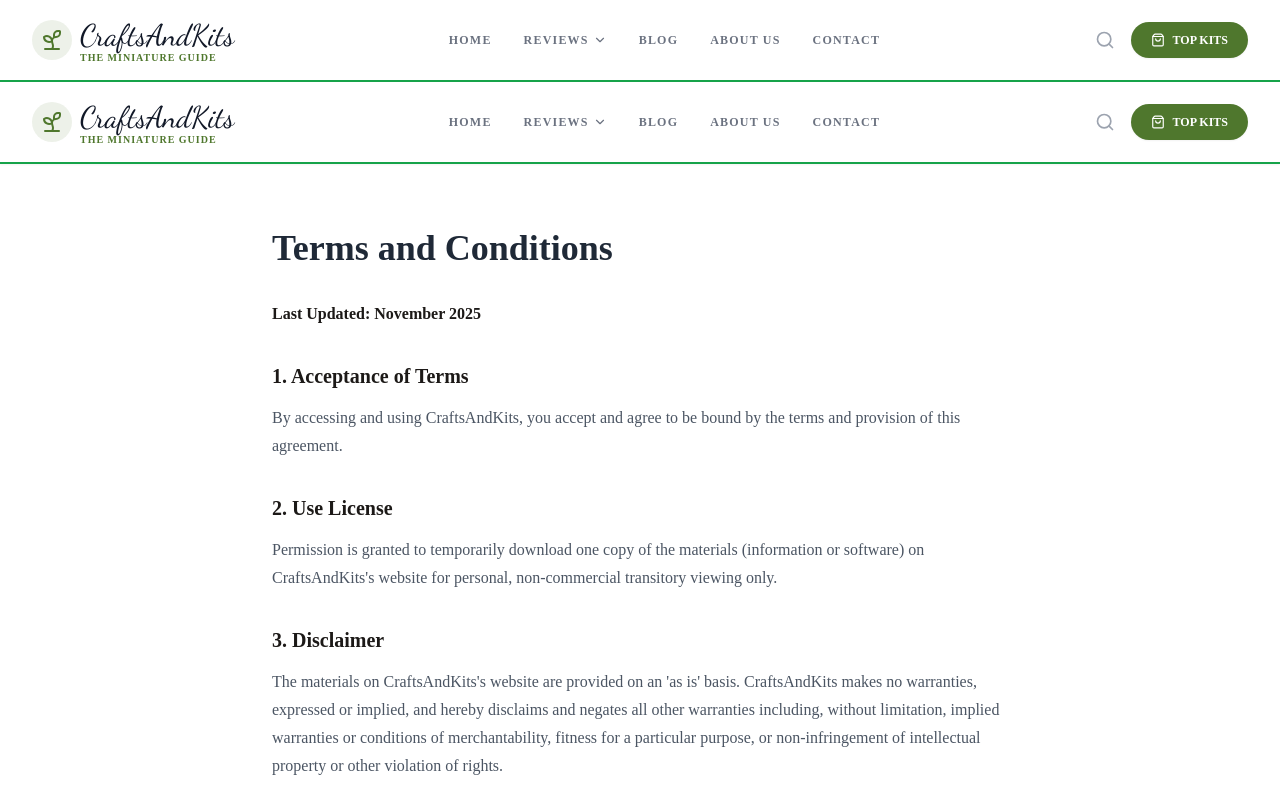
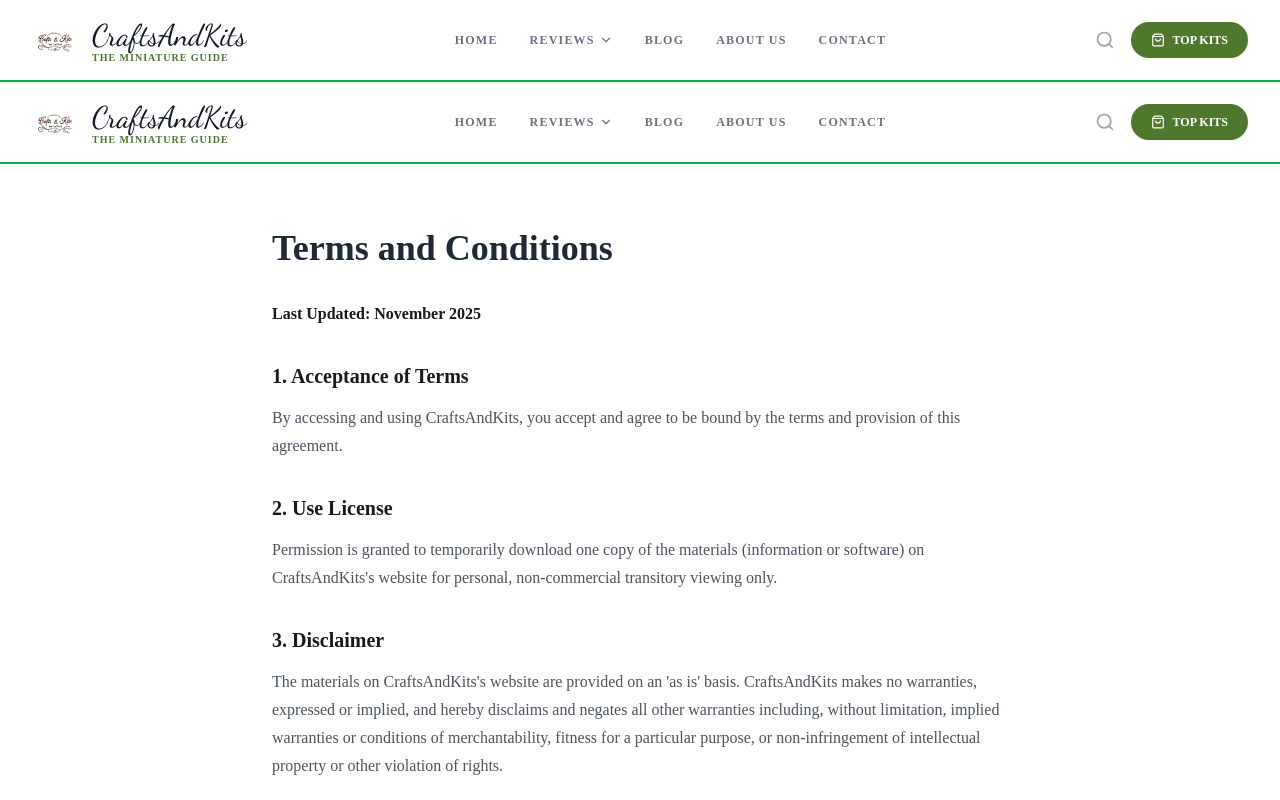
Before and after one commit to checktocart-hue/crafts-website, a Next.js app: page /terms in a window 1280 px wide. Shown: the top 800 px of the page. Built offline with nearby package versions, Linux system fonts and the light colour scheme.

Commit message:
Add logo to header

```diff
--- a/app/components/Header.tsx
+++ b/app/components/Header.tsx
@@ -1,24 +1,33 @@
 "use client";
 
 import Link from 'next/link';
+import Image from 'next/image'; // Import Image component
 import { useState } from 'react';
-import { Sprout, Search, Menu, ShoppingBag, ChevronDown, X } from 'lucide-react';
+import { Search, Menu, ShoppingBag, ChevronDown, X } from 'lucide-react';
 
 export default function Header() {
   const [isMobileMenuOpen, setIsMobileMenuOpen] = useState(false);
   const [isReviewsOpen, setIsReviewsOpen] = useState(false);
 
   return (
-    // UPDATED: Added 'border-b-2 border-green-600' for the colored separator line
     <nav className="bg-white sticky top-0 z-50 border-b-2 border-green-600 font-sans shadow-sm">
       <div className="max-w-7xl mx-auto px-4 sm:px-6 lg:px-8">
         <div className="flex justify-between h-20 items-center">
 
-          {/* LOGO */}
-          <Link href="/" className="flex items-center gap-2 group z-50">
-            <div className="bg-primary/10 p-2 rounded-full group-hover:bg-primary group-hover:text-white transition-colors duration-300">
-              <Sprout size={24} className="text-primary group-hover:text-white transition-colors" />
+          {/* LOGO SECTION */}
+          <Link href="/" className="flex items-center gap-3 group z-50">
+            {/* Logo Image */}
+            <div className="relative w-12 h-12">
+              <Image
+                src="/logo.png"
+                alt="CraftsAndKits Logo"
+                fill
+                className="object-contain" // Ensures the logo fits without stretching
+                priority
+              />
             </div>
+
+            {/* Brand Text */}
             <div className="flex flex-col">
               <span className="font-[family-name:var(--font-dancing)] text-3xl text-gray-900 leading-none mt-1">
                 CraftsAndKits
@@ -56,11 +65,7 @@ export default function Header() {
               </div>
             </div>
 
-            {/* BLOG LINK */}
-            <Link href="/blog" className="hover:text-primary transition">
-               BLOG
-            </Link>
-
+            <Link href="/blog" className="hover:text-primary transition">BLOG</Link>
             <Link href="/about" className="hover:text-primary transition">ABOUT US</Link>
             <Link href="/contact" className="hover:text-primary transition">CONTACT</Link>
           </div>
@@ -84,20 +89,13 @@ export default function Header() {
         </div>
       </div>
 
-      {/* MOBILE MENU OVERLAY */}
+      {/* MOBILE MENU */}
       {isMobileMenuOpen && (
         <div className="fixed inset-0 bg-white z-40 pt-24 px-6 lg:hidden overflow-y-auto animate-in fade-in slide-in-from-top-10 duration-200">
           <div className="flex flex-col space-y-6 text-lg font-bold text-gray-800">
-            <Link href="/" onClick={() => setIsMobileMenuOpen(false)} className="border-b border-gray-100 pb-4">
-              Home
-            </Link>
-
-            {/* Mobile Reviews Dropdown */}
+            <Link href="/" onClick={() => setIsMobileMenuOpen(false)} className="border-b border-gray-100 pb-4">Home</Link>
             <div className="border-b border-gray-100 pb-4">
-              <button
-                onClick={() => setIsReviewsOpen(!isReviewsOpen)}
-                className="flex justify-between items-center w-full mb-4"
-              >
+              <button onClick={() => setIsReviewsOpen(!isReviewsOpen)} className="flex justify-between items-center w-full mb-4">
                 <span>Reviews & Categories</span>
                 <ChevronDown size={20} className={`transition-transform ${isReviewsOpen ? 'rotate-180' : ''}`} />
               </button>
@@ -110,12 +108,7 @@ export default function Header() {
                 </div>
               )}
             </div>
-
-            {/* Mobile Blog Link */}
-            <Link href="/blog" onClick={() => setIsMobileMenuOpen(false)} className="border-b border-gray-100 pb-4">
-                Blog
-            </Link>
-
+            <Link href="/blog" onClick={() => setIsMobileMenuOpen(false)} className="border-b border-gray-100 pb-4">Blog</Link>
             <Link href="/about" onClick={() => setIsMobileMenuOpen(false)} className="border-b border-gray-100 pb-4">About Us</Link>
             <Link href="/contact" onClick={() => setIsMobileMenuOpen(false)} className="pb-4">Contact</Link>
           </div>
```
Also changed, not shown: public/logo.png (added).
